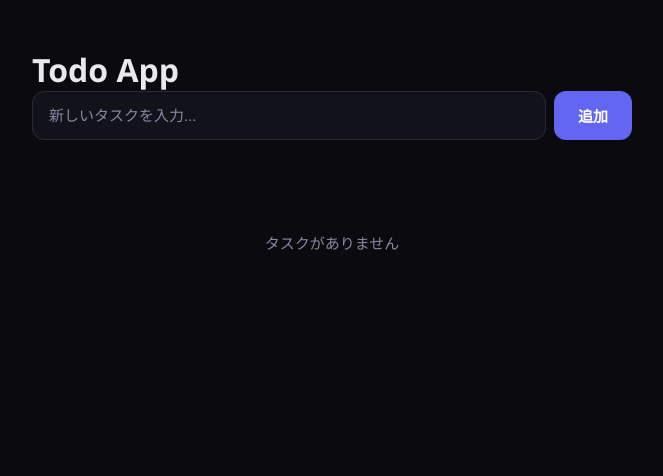
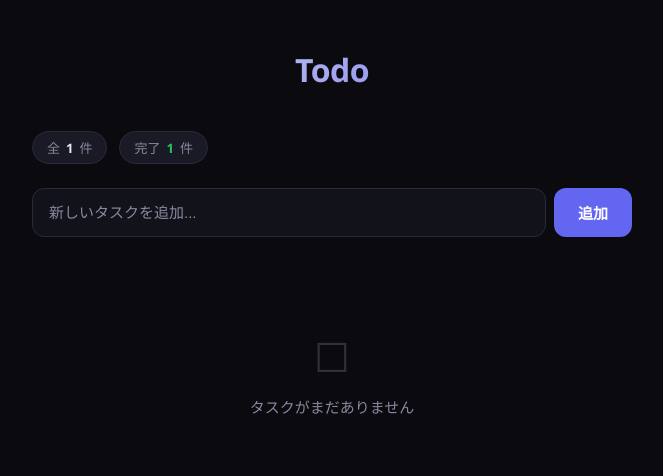
Before and after one commit to takentake127/ClaudeCode, a Flask app: template todo-app/templates/index.html in a window 1280 px wide. Shown: the top 476 px of the page, without its empty margins (308-971 px from the left). Run offline with Flask 3, Linux system fonts and the light colour scheme; the template is opened without the code that fills it: most values are stand-ins (such as "Sample title", 1, 10 or a date in 2020).

Commit message:
統計バーと削除確認UIを追加
Co-Authored-By: Claude Opus 4.6 (1M context) <noreply@anthropic.com>

```diff
--- a/todo-app/templates/index.html
+++ b/todo-app/templates/index.html
@@ -8,11 +8,30 @@
 </head>
 <body>
     <div class="container">
-        <h1>Todo App</h1>
+        <div class="header">
+            <h1>Todo</h1>
+        </div>
+
+        <!-- Stats -->
+        {% set ns = namespace(total=0, done=0) %}
+        {% for todo in all_todos|default([]) %}
+            {% set ns.total = ns.total + 1 %}
+            {% if todo.done %}{% set ns.done = ns.done + 1 %}{% endif %}
+        {% endfor %}
+        {% if ns.total > 0 %}
+        <div class="stats">
+            <div class="stat-chip">
+                全 <span class="count">{{ ns.total }}</span> 件
+            </div>
+            <div class="stat-chip done-stat">
+                完了 <span class="count">{{ ns.done }}</span> 件
+            </div>
+        </div>
+        {% endif %}
 
         <!-- 新しい最上位タスクを追加するフォーム -->
         <form action="/add" method="POST" class="add-form">
-            <input type="text" name="title" placeholder="新しいタスクを入力..." required>
+            <input type="text" name="title" placeholder="新しいタスクを追加..." required>
             <button type="submit">追加</button>
         </form>
 
@@ -21,11 +40,17 @@
         <ul class="todo-list">
             {% for todo in parent_todos %}
             <li>
-                <div class="todo-item {% if todo.done %}done{% endif %}">
+                <div class="todo-item {% if todo.done %}done{% endif %}" id="item-{{ todo.id }}">
+                    <a href="/toggle/{{ todo.id }}" class="todo-check">✓</a>
                     <a href="/toggle/{{ todo.id }}" class="todo-text" id="text-{{ todo.id }}">{{ todo.title }}</a>
                     <div class="todo-actions">
                         <button class="edit-btn" onclick="startEdit({{ todo.id }}, '{{ todo.title | e }}')">編集</button>
-                        <a href="/delete/{{ todo.id }}" class="delete-btn">削除</a>
+                        <button class="delete-btn" onclick="confirmDelete({{ todo.id }})">削除</button>
+                    </div>
+                    <div class="delete-confirm" id="confirm-{{ todo.id }}">
+                        <span>削除する？</span>
+                        <a href="/delete/{{ todo.id }}">はい</a>
+                        <span class="cancel-delete" onclick="cancelDelete({{ todo.id }})">いいえ</span>
                     </div>
                 </div>
                 <!-- 編集フォーム（普段は非表示） -->
@@ -55,23 +80,36 @@
         {% if top_todos %}
             {{ render_todos(top_todos) }}
         {% else %}
-            <p class="empty">タスクがありません</p>
+            <div class="empty">
+                <div class="empty-icon">☐</div>
+                <div class="empty-text">タスクがまだありません</div>
+            </div>
         {% endif %}
     </div>
 
     <script>
     function startEdit(id, currentTitle) {
-        // タスク表示を隠して編集フォームを出す
-        document.getElementById('text-' + id).closest('.todo-item').style.display = 'none';
+        document.getElementById('item-' + id).style.display = 'none';
         var form = document.getElementById('edit-' + id);
         form.style.display = 'flex';
         form.querySelector('input[name="title"]').focus();
     }
 
     function cancelEdit(id) {
-        // 編集フォームを隠してタスク表示を戻す
         document.getElementById('edit-' + id).style.display = 'none';
-        document.getElementById('text-' + id).closest('.todo-item').style.display = 'flex';
+        document.getElementById('item-' + id).style.display = 'flex';
+    }
+
+    function confirmDelete(id) {
+        var item = document.getElementById('item-' + id);
+        item.querySelector('.todo-actions').style.display = 'none';
+        item.querySelector('.delete-confirm').style.display = 'flex';
+    }
+
+    function cancelDelete(id) {
+        var item = document.getElementById('item-' + id);
+        item.querySelector('.delete-confirm').style.display = 'none';
+        item.querySelector('.todo-actions').style.display = 'flex';
     }
     </script>
 </body>
```
